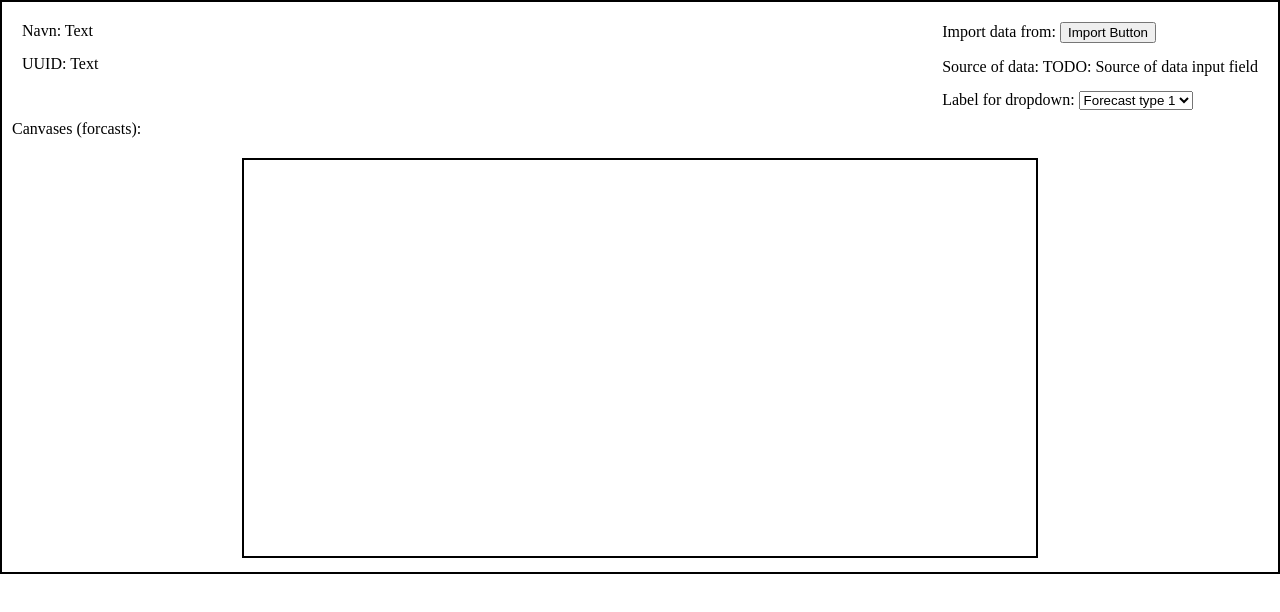
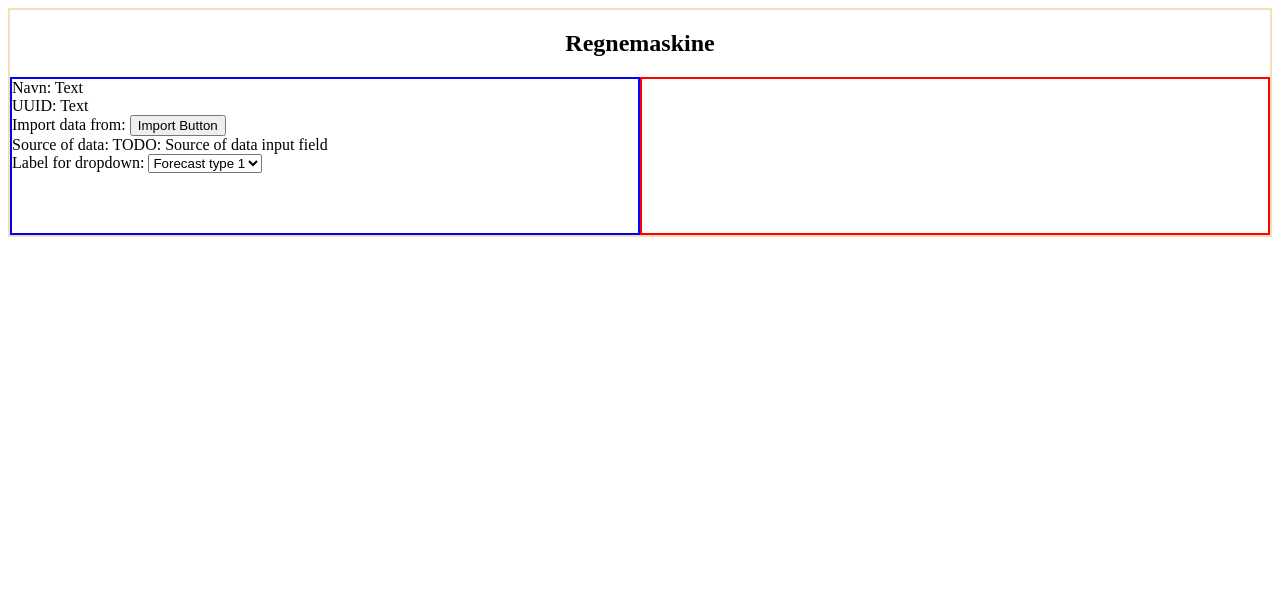
Before and after one commit to FireDemon290304/P2-2025-Client-Server-Code, a website: page public/html/index.html in a window 1280 px wide. Drawn offline with nearby package versions, Linux system fonts and the light colour scheme; files that its build step writes are made by us from their sources.

Commit message:
initial cleanup

```diff
--- a/public/css/style.css
+++ b/public/css/style.css
@@ -1,36 +1,27 @@
 /* Apply box-sizing globally */
-* {
-    box-sizing: border-box;
-}
 
 body {
     /*max-width: 1200px;*/
-    margin: auto;
-    border: 2px solid black;
-    padding: 10px;
+    border: 2px solid wheat;
 }
 
 header {
-    display: flex;
-    justify-content: space-between;
-    gap: 10px;
-    padding: 10px;
+
+    text-align: center;
+
 }
 
-section {
+.container {
     display: flex;
-    flex-direction: column;
-    gap: 15px;
+    flex: 1;
 }
 
-main {
-    display: flex;
-    justify-content: center;
-    margin-top: 20px;
+.right {
+    flex: 1;
+    border: 2px solid red;
 }
 
-canvas {
-    width: 100%; /* or a specific width like 600px */
-    height: 400px; /* or any desired height */
-    border: 2px solid black; /* Optional: for visibility */
+.left {
+    flex: 1;
+    border: 2px solid blue;
 }
--- a/public/html/index.html
+++ b/public/html/index.html
@@ -9,7 +9,16 @@
 </head>
 
 <body>
+
     <header>
+
+        <h2>Regnemaskine</h2>
+
+    </header>
+
+    <div class="container">
+
+        <section class="left">
             <section id="user-info">
                 <div>
                     <label for="name">Navn:</label>
@@ -39,18 +48,24 @@
                     </select>
                 </div>
             </section>
-    </header>
-    <label for="canvas-container_id">Canvases (forcasts):</label>
-    <main class="canvas-container" id="canvas-container_id">
+        </section>
+        <section class="right">
+
+            <main class="canvas-container" id="canvas-container_id"></main>
             <div>
                 <canvas id="forecastChart"></canvas>
             </div>
-    </main>
+
+        </section>
+
+    </div>
+
     <!-- Include Chart.js -->
     <script src="https://cdn.jsdelivr.net/npm/chart.js"></script>
 
     <!-- Include your client-side script -->
     <script src="/js/client_main.js"></script>
+
 </body>
 
 </html>
```
Lines whose indentation alone changed are shown as unchanged.
